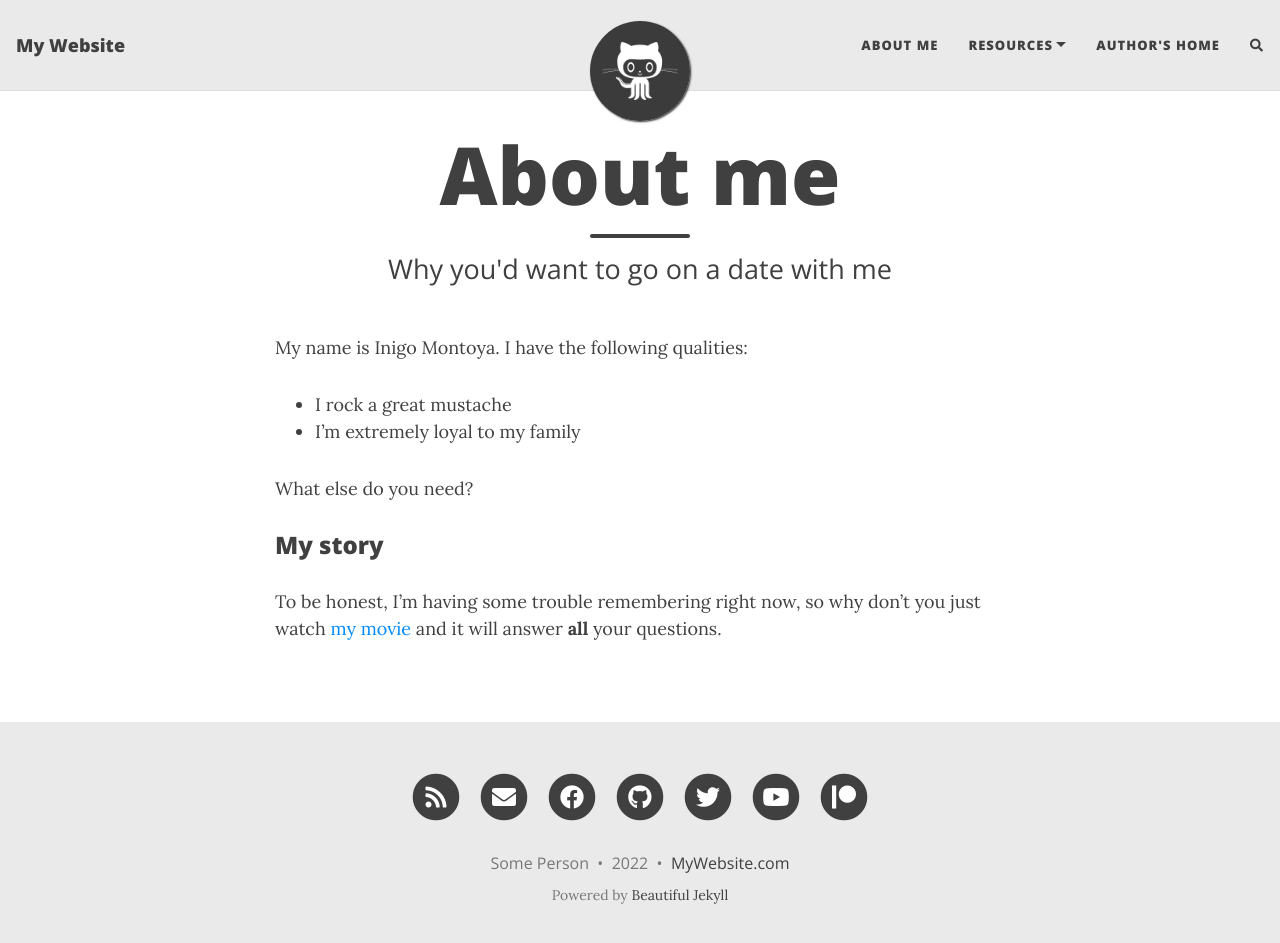
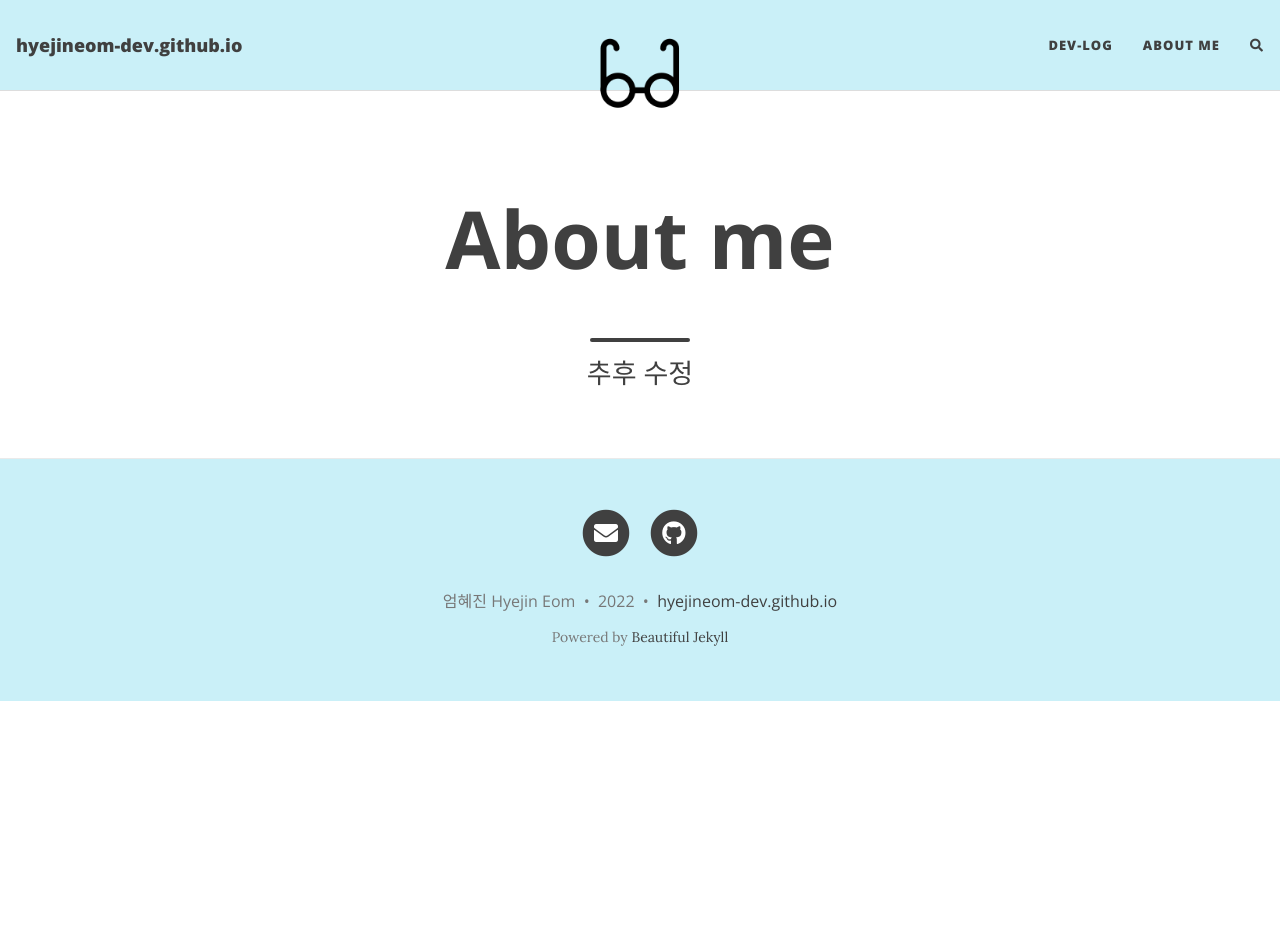
Before and after one commit to hjeomdev/hyejineom-dev.github.io, a Jekyll site: the page built from aboutme.md, in a window 1280 px wide and 956 px high. Shown: the top 943 px of the window. Built offline with Jekyll 4.4.1, drawn with Linux system fonts in a browser that asks for light colours; nearby versions of some CDN libraries; comment, search, counter and statistics services are not loaded.

Commit message:
Update: 테마 색상 변경

```diff
--- a/404.html
+++ b/404.html
@@ -5,9 +5,7 @@ permalink: /404.html
 ---
 
 <div class="text-center">
-  <h1>Whoops, this page doesn't exist.</h1>
-  <h1>Move along. (404 error)</h1>
+  <img src="{{ 'assets/img/DSCF0855.jpeg' | relative_url }}" alt="Not found" />
   <br/>
-
-  <img src="{{ 'assets/img/404-southpark.jpg' | relative_url }}" alt="Not found" />
+  <h1>존재하지 않는 페이지입니다.</h1>
 </div>
--- a/_config.yml
+++ b/_config.yml
@@ -6,28 +6,28 @@
 # --- Required options --- #
 
 # Name of website
-title: My Website
+title:
 
 # Your name to show in the footer
-author: Some Person
+author: 엄혜진 Hyejin Eom
 
 # --- List of links in the navigation bar --- #
 
 navbar-links:
+  Dev-log: "개발일지"
+  # Resources:
+  #   - Beautiful Jekyll: "https://beautifuljekyll.com"
+  #   - Learn markdown: "https://www.markdowntutorial.com/"
   About Me: "aboutme"
-  Resources:
-    - Beautiful Jekyll: "https://beautifuljekyll.com"
-    - Learn markdown: "https://www.markdowntutorial.com/"
-  Author's home: "https://deanattali.com"
 
 # --- Logo --- #
 
 # Image to show in the navigation bar - works best with a square image
 # Remove this parameter if you don't want an image in the navbar
-avatar: "/assets/img/avatar-icon.png"
+avatar: "/assets/img/2849813_multimedia_eyeglasses_glasses_spectacles_icon.png"
 
 # By default, the image is cut into a circle. You can disable this behaviour by setting 'round-avatar: false'
-round-avatar: true
+round-avatar: false
 
 # If you want to have an image logo in the top-left corner instead of having the title of the website,
 # then specify the following parameter
@@ -39,13 +39,13 @@ round-avatar: true
 # Select the social network links that you want to show in the footer.
 # Uncomment the links you want to show and add your information to each one.
 social-network-links:
-  email: "someone@example.com"
-  rss: true  # remove this line if you don't want to show an RSS link at the bottom
-  facebook: deanattali
-  github: daattali
-  twitter: daattali
-  patreon: DeanAttali
-  youtube: c/daattali
+  email: "hjeom.dev@gmail.com"
+  # rss: true  # remove this line if you don't want to show an RSS link at the bottom
+  # facebook:
+  github: hyejineom-dev
+  # twitter:
+  # patreon:
+  # youtube:
 #  medium: yourname
 #  reddit: yourname
 #  linkedin: daattali
@@ -68,7 +68,7 @@ social-network-links:
 
 # If you want your website to generate an RSS feed, provide a description
 # The URL for the feed will be https://<your_website>/feed.xml
-rss-description: This website is a virtual proof that I'm awesome
+# rss-description: This website is a virtual proof that I'm awesome
 
 # --- General options --- #
 
@@ -81,7 +81,7 @@ share-links-active:
 
 # How to display the link to your website in the footer
 # Remove this if you don't want a link in the footer
-url-pretty: "MyWebsite.com"
+url-pretty: "hyejineom-dev.github.io"
 
 # Excerpt word length - Truncate the excerpt of each post on the feed page to the specified number of words
 excerpt_length: 50
@@ -102,14 +102,14 @@ post_search: true
 
 # Personalize the colours in your website. Colour values can be any valid CSS colour
 
-navbar-col: "#EAEAEA"
+navbar-col: "#caf0f8"
 navbar-text-col: "#404040"
 navbar-border-col: "#DDDDDD"
 page-col: "#FFFFFF"
 text-col: "#404040"
 link-col: "#008AFF"
-hover-col: "#0085A1"
-footer-col: "#EAEAEA"
+hover-col: "#c1121f"
+footer-col: "#caf0f8"
 footer-text-col: "#777777"
 footer-link-col: "#404040"
 footer-hover-col: "#0085A1"
@@ -216,7 +216,7 @@ date_format: "%B %-d, %Y"
 # --- You don't need to touch anything below here (but you can if you want) --- #
 
 # Output options (more information on Jekyll's site)
-timezone: "America/Toronto"
+timezone: "Asiz/Seoul"
 markdown: kramdown
 highlighter: rouge
 permalink: /:year-:month-:day-:title/
--- a/aboutme.md
+++ b/aboutme.md
@@ -1,16 +1,5 @@
 ---
 layout: page
 title: About me
-subtitle: Why you'd want to go on a date with me
+subtitle: 추후 수정
 ---
-
-My name is Inigo Montoya. I have the following qualities:
-
-- I rock a great mustache
-- I'm extremely loyal to my family
-
-What else do you need?
-
-### My story
-
-To be honest, I'm having some trouble remembering right now, so why don't you just watch [my movie](https://en.wikipedia.org/wiki/The_Princess_Bride_%28film%29) and it will answer **all** your questions.
--- a/assets/css/beautifuljekyll.css
+++ b/assets/css/beautifuljekyll.css
@@ -23,13 +23,15 @@ body {
   overflow-wrap: break-word;
 }
 p {
-  line-height: 1.5;
+  line-height: 1.8;
   margin: 1.875rem 0;
 }
 h1,h2,h3,h4,h5,h6 {
   font-family: 'Open Sans', 'Helvetica Neue', Helvetica, Arial, sans-serif;
-  font-weight: 800;
-  line-height: 1.1;
+  font-weight: 650;
+  line-height: 1.5;
+  /* margin-top: 3rem; */
+  padding: 3rem 0 1.5rem 0;
 }
 h1 {
   font-size: 2.25rem;
```
Also changed, not shown: _posts/-2022-04-24-기본.md (added, +18 -0 lines), _posts/2020-02-26-flake-it-till-you-make-it.md (deleted, +0 -17 lines), 개발일지.md (added, +5 -0 lines), assets/img/2849813_multimedia_eyeglasses_glasses_spectacles_icon.png (added), assets/img/404-southpark.jpg (deleted), assets/img/avatar-icon.png (deleted), 1 other file.
